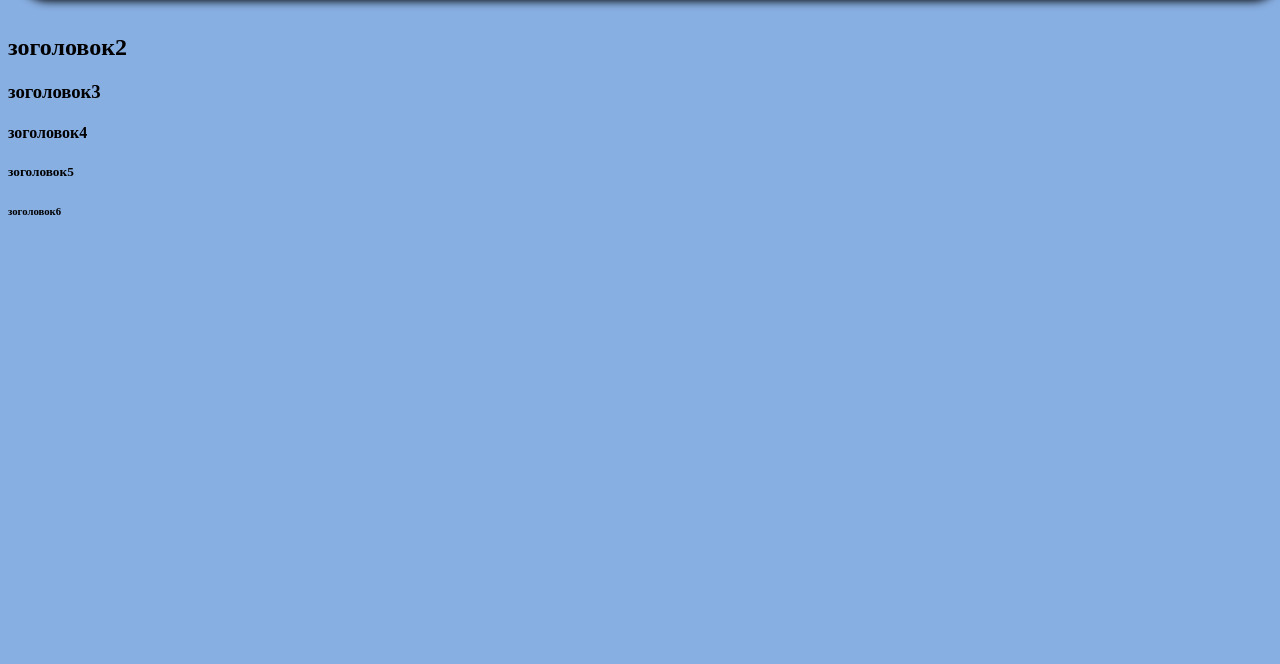
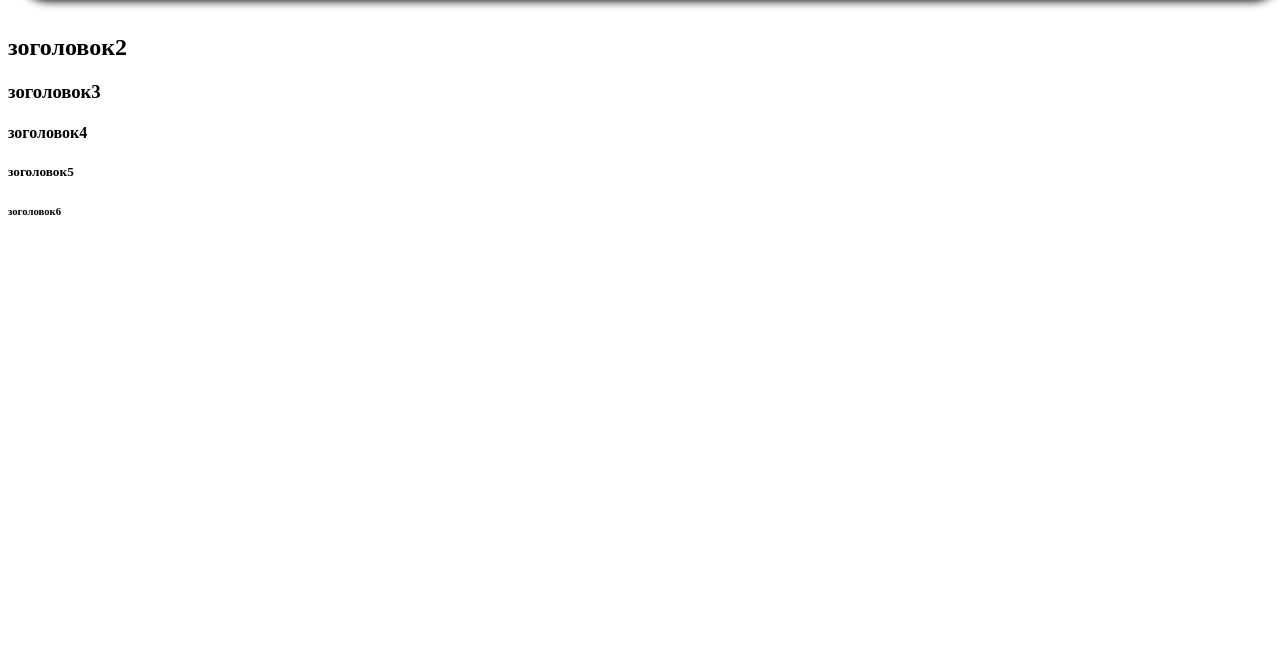
Before and after one commit to sofo4kaa/firstsite, a plain HTML site: page index.html in a window 1280 px wide. Shown: the part 136-800 px from the top of the page. Drawn offline with Linux system fonts and the light colour scheme.

Commit message:
aoaoaoaoaoaoaoaoao

```diff
--- a/style.css
+++ b/style.css
@@ -1,5 +1,5 @@
 body{
-    background-color: rgb(136, 175, 226);
+    background-image:url(https://i.pinimg.com/736x/f4/cb/34/f4cb340321aea710b0b7b596669cc4e3.jpg): rgb(136, 175, 226);
 }
 h1{
      color: rgb(226, 196, 150);
```
